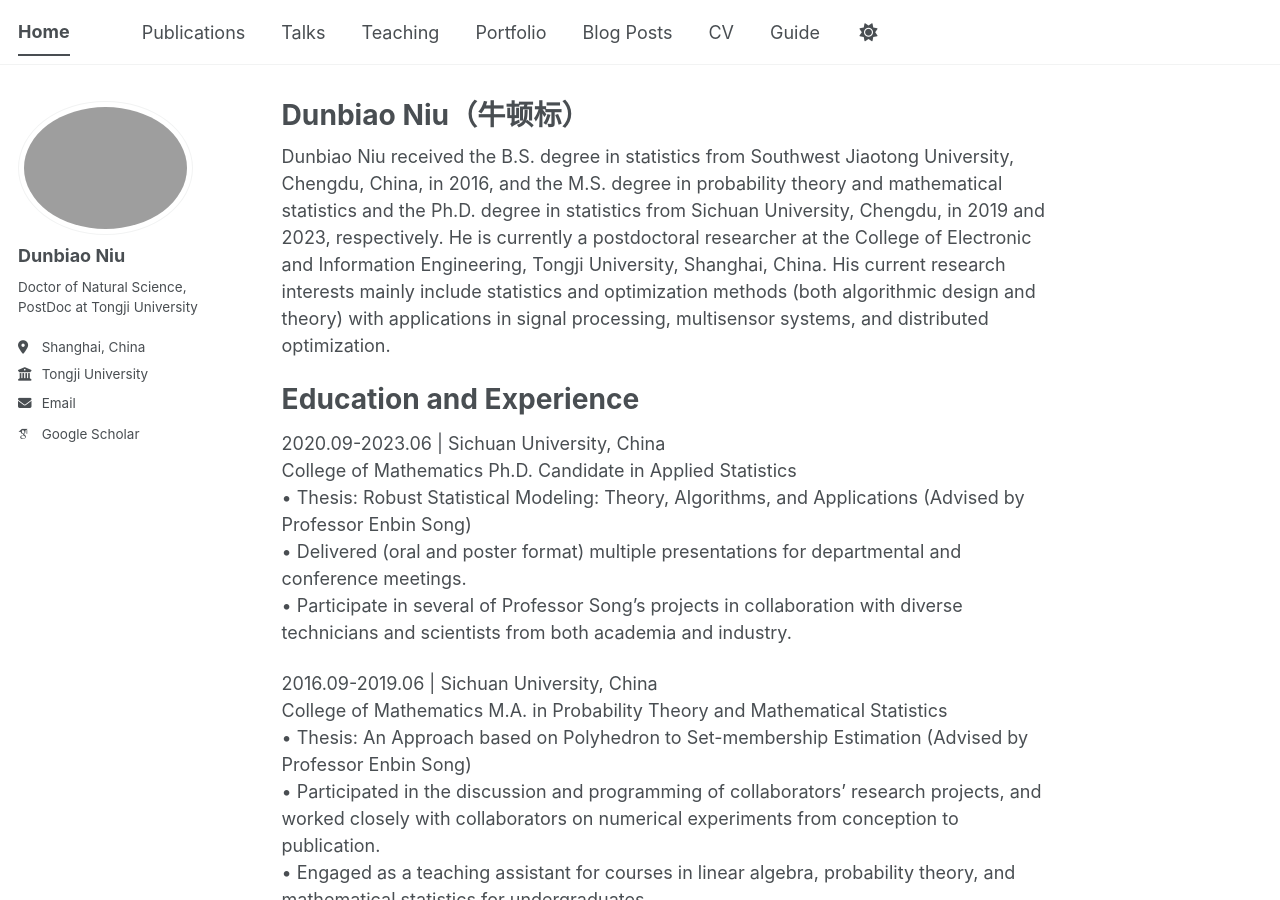
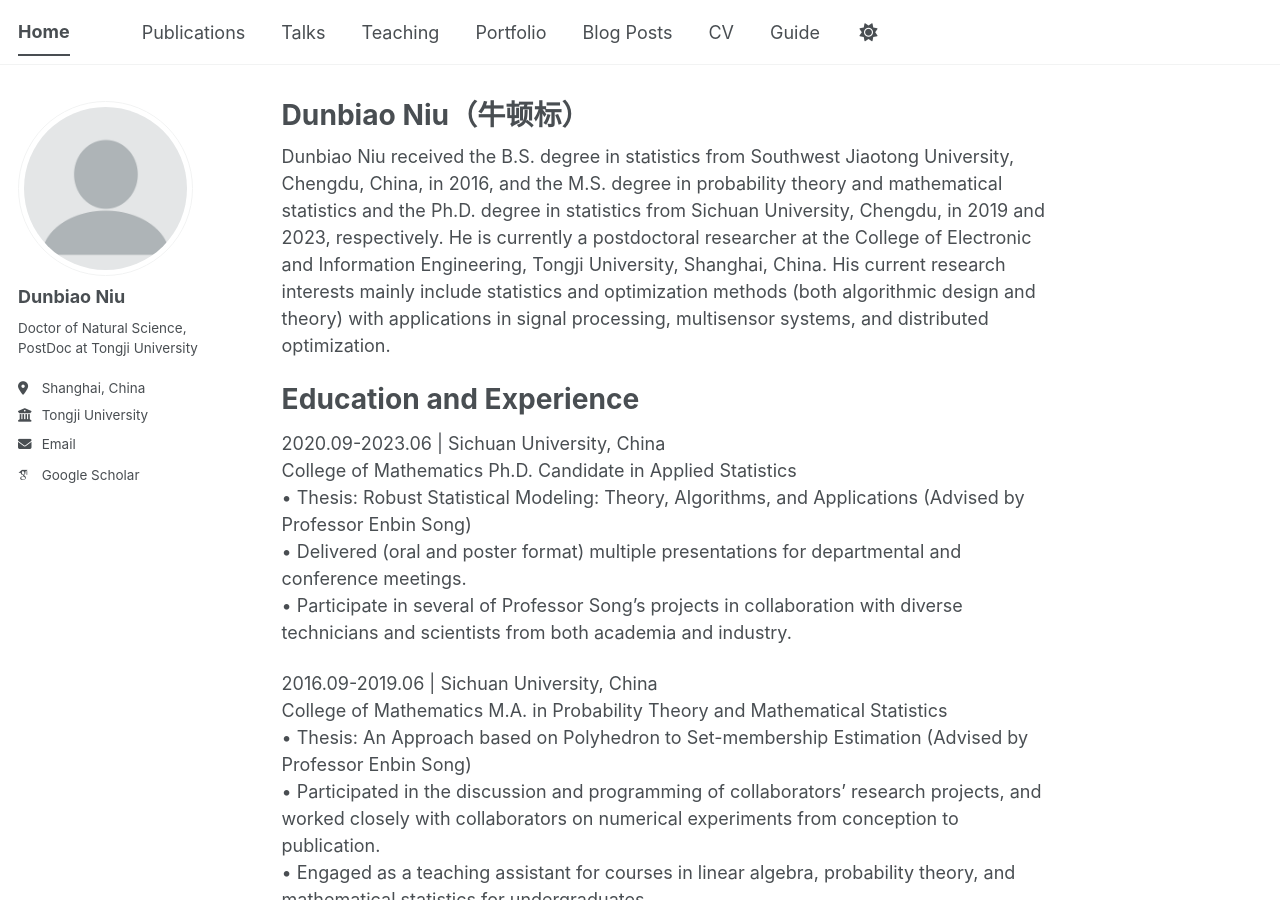
Before and after one commit to dunbiaoniu-ops/dunbiaoniu.github.io, a Jekyll site: the page built from _pages/about.md, in a window 1280 px wide and 900 px high. Built offline with Jekyll 4.4.1, drawn with Linux system fonts in a browser that asks for light colours; some web fonts are replaced; a script bundle is joined from its source files by our own code; library files that are not in the unit come from our copies.

Commit message:
Update _config.yml

```diff
--- a/_config.yml
+++ b/_config.yml
@@ -23,7 +23,7 @@ repository               : "dunbiaoniu-ops/dunbiaoniu.github.io"
 #               Additional customization can be done by editing /_includes/author-profile.html
 author:
   # Biographic information
-  avatar           : "dunbiaoniu.png"
+  avatar           : "profile.png"
   name             : "Dunbiao Niu"
   pronouns         : # example: "she/her"
   bio              : "Doctor of Natural Science, PostDoc at Tongji University"
```
